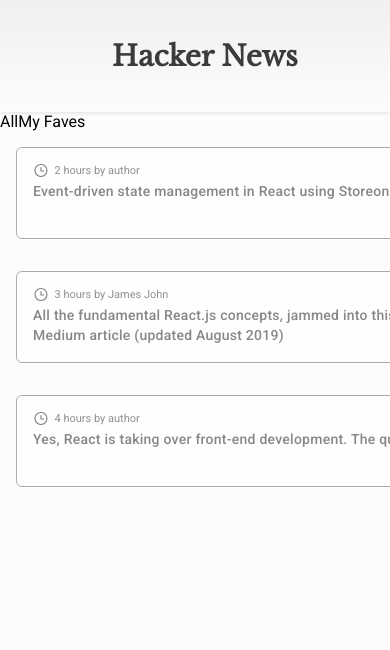
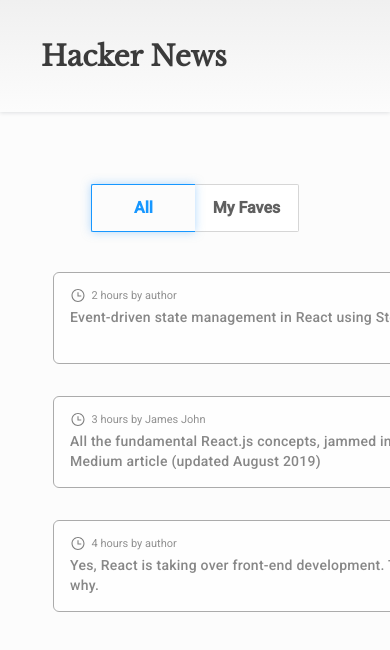
Before and after one commit to bdiniscia/hacker-news-display, a React (Create React App) app: page / in a window 390 px wide. Shown: the top 650 px of the page. Built offline with nearby package versions, Linux system fonts and the light colour scheme.

Commit message:
Changed the buttons of the liked posts

```diff
--- a/src/Components/Home.css
+++ b/src/Components/Home.css
@@ -7,6 +7,134 @@
 .homeContainer {
     width: 100%;
     display: flex;
-    justify-content: center;
     flex-direction: column;
+    align-items: center;
+    padding-top: 4.5em;
 }
+
+.sorter {
+    width: 13em;
+}
+
+/* .buttonSorter {
+    font-size: 16px;
+    font-weight: 500;
+    line-height: 1.75;
+    text-align: center;
+    color: #1797ff;
+    display: flex;
+    border-radius: 2px;
+    border: solid 1px #1797ff;
+    margin-bottom: 3em;
+}
+
+.buttonSorter div {
+    width: 98px;
+    height: 31px;
+    border-right: solid 1px #d6d6d6;
+} */
+
+
+/* TOGGLE STYLING */
+.toggle {
+  margin: 0 0 1.5rem;
+  box-sizing: border-box;
+  font-size: 0;
+  display: -webkit-box;
+  display: flex;
+  -webkit-box-orient: horizontal;
+  -webkit-box-direction: normal;
+          flex-flow: row nowrap;
+  -webkit-box-pack: start;
+          justify-content: flex-start;
+  -webkit-box-align: stretch;
+          align-items: stretch;
+}
+.toggle input {
+  width: 0;
+  height: 0;
+  position: absolute;
+  left: -9999px;
+}
+.toggle input + label {
+  margin: 0;
+  color: #606060;
+  padding: .3rem .5rem;
+  box-sizing: border-box;
+  position: relative;
+  display: inline-block;
+  border: solid 1px #d6d6d6;;
+  background-color: #FFF;
+  font-size: 1rem;
+  line-height: 140%;
+  font-weight: 600;
+  text-align: center;
+  box-shadow: 0 0 0 rgba(255, 255, 255, 0);
+  -webkit-transition: border-color .15s ease-out,  color .25s ease-out,  background-color .15s ease-out, box-shadow .15s ease-out;
+  transition: border-color .15s ease-out,  color .25s ease-out,  background-color .15s ease-out, box-shadow .15s ease-out;
+  /* ADD THESE PROPERTIES TO SWITCH FROM AUTO WIDTH TO FULL WIDTH */
+  flex: 0 0 50%; display: flex;
+  justify-content: center;
+  align-items: center;
+  /* ----- */
+}
+.toggle input + label:first-of-type {
+  border-radius: 2px 0 0 2px;
+  border-right: none;
+}
+.toggle input + label:last-of-type {
+  border-radius: 0 2px 2px 0;
+  border-left: none;
+}
+.toggle input:hover + label {
+  border-color: #213140;
+}
+.toggle input:checked + label {
+    background-color: #fcfcfc;
+    color: #1797ff;
+    box-shadow: 0 0 10px rgba(102, 179, 251, 0.5);
+    border-color: #1797ff;
+    z-index: 1;
+}
+.toggle input:focus + label {
+  outline: dotted 1px #CCC;
+  outline-offset: .45rem;
+}
+@media (max-width: 800px) {
+  .toggle input + label {
+    padding: .75rem .25rem;
+    -webkit-box-flex: 0;
+            flex: 0 0 50%;
+    display: -webkit-box;
+    display: flex;
+    -webkit-box-pack: center;
+            justify-content: center;
+    -webkit-box-align: center;
+            align-items: center;
+  }
+}
+
+/* STYLING FOR THE STATUS HELPER TEXT FOR THE DEMO */
+.status {
+  margin: 0;
+  font-size: 1rem;
+  font-weight: 400;
+}
+.status span {
+  font-weight: 600;
+  color: #B6985A;
+}
+.status span:first-of-type {
+  display: inline;
+}
+.status span:last-of-type {
+  display: none;
+}
+@media (max-width: 800px) {
+  .status span:first-of-type {
+    display: none;
+  }
+  .status span:last-of-type {
+    display: inline;
+  }
+}
--- a/src/Components/Home.jsx
+++ b/src/Components/Home.jsx
@@ -6,10 +6,16 @@
     return (
         <div className='homeContainer'>
             <div className='sorter'>
-                <div>
-                    <span>All</span>
-                    <span>My Faves</span>
+                <div class="toggle">
+                    <input type="radio" name="sizeBy" value="weight" id="sizeWeight" checked="checked" />
+                    <label for="sizeWeight">All</label>
+                    <input type="radio" name="sizeBy" value="dimensions" id="sizeDimensions" />
+                    <label for="sizeDimensions">My Faves</label>
                 </div>
+                {/* <div className='buttonSorter'>
+                    <div>All</div>
+                    <div>My Faves</div>
+                </div> */}
             </div>
             <div className='postsContainer'>
                 <NewsCard
--- a/src/Components/Navbar.css
+++ b/src/Components/Navbar.css
@@ -11,5 +11,5 @@
     font-family: 'Libre Baskerville', serif;
     font-size: 28px;
     color: #3b3b3b;
-    margin-left: 4em;
+    margin-left: 10.5%;
 }
--- a/src/Components/NewsCard.css
+++ b/src/Components/NewsCard.css
@@ -1,5 +1,5 @@
 .rectangle {
-    width: 34em;
+    width: 32em;
     height: 90px;
     opacity: 0.8;
     border-radius: 6px;
@@ -10,11 +10,15 @@
     margin: 1em;
 }
 
+.rectangle:hover {
+  opacity: 0.4;
+}
+
 .contentInfo {
   display: flex;
   flex-direction: column;
   padding: 1em;
-  width: 30em;
+  width: 28em;
 }
 
 .createdDiv {
```
